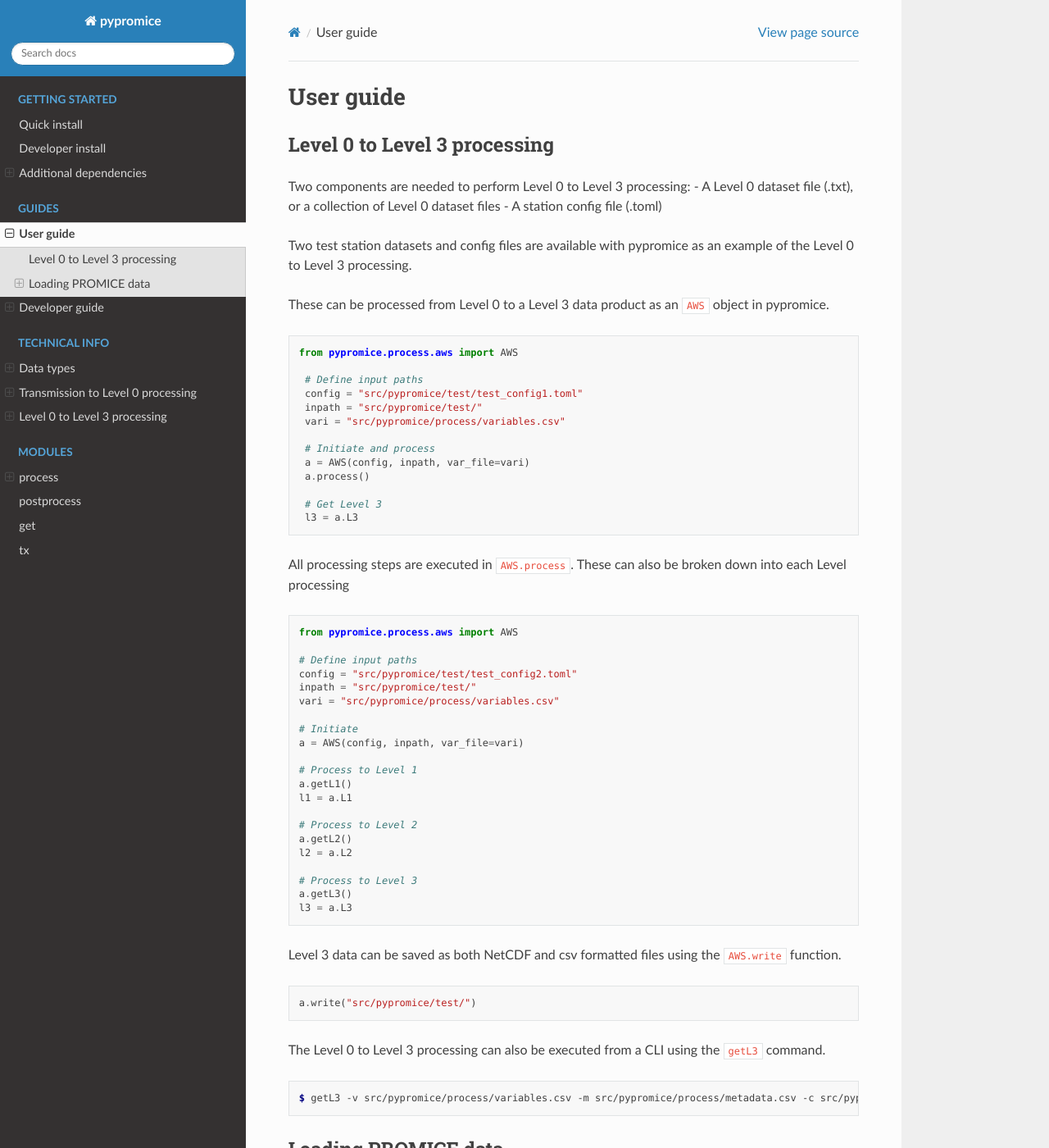
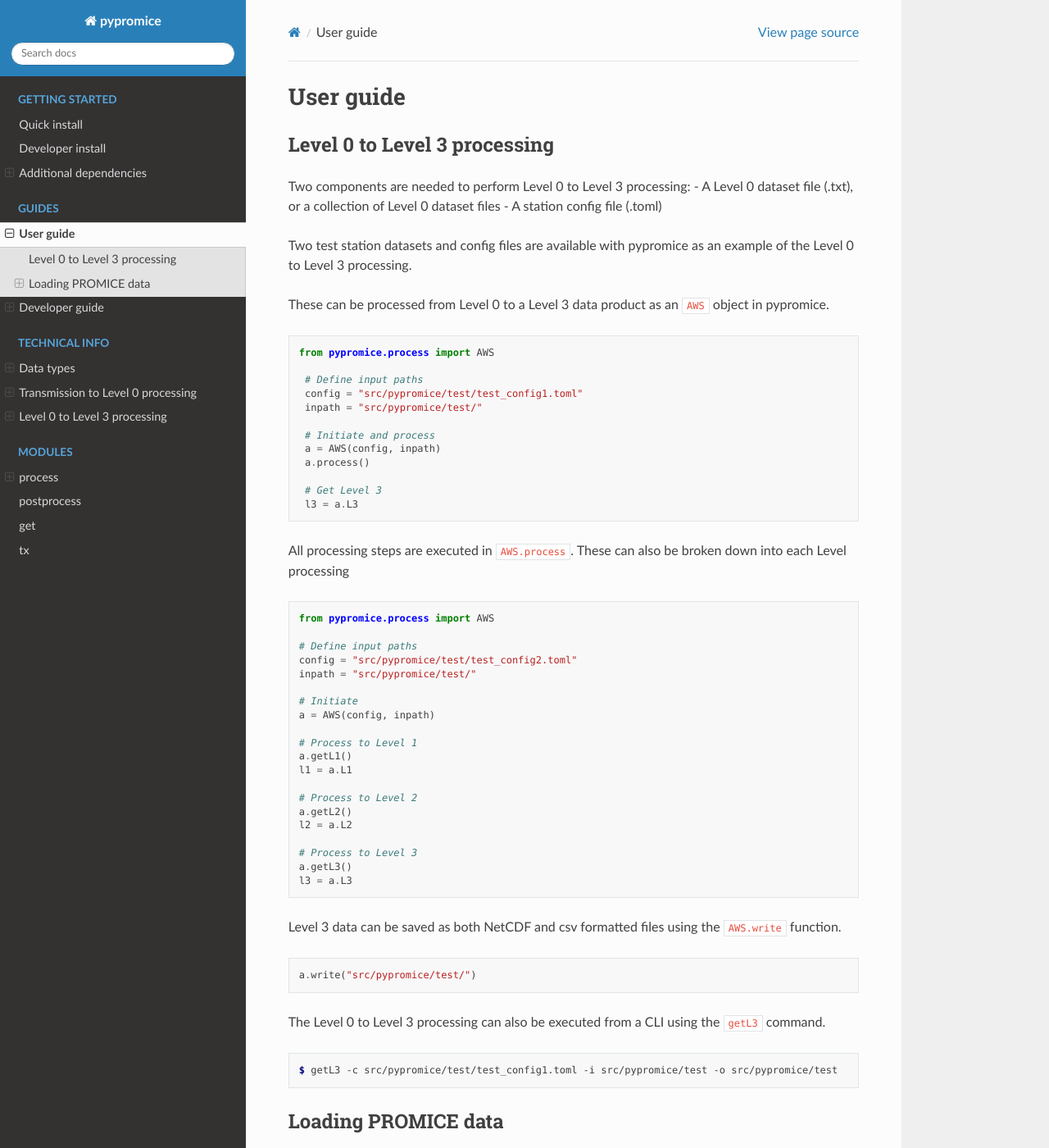
Before and after one commit to GEUS-Glaciology-and-Climate/pypromice, a Sphinx documentation site: the page built from docs/guide_user.rst, in a window 1280 px wide and 1400 px high. Shown: the whole window at 82% size. Built offline with Sphinx 7.4.7 and the Read the Docs theme 2.0.0, drawn with Linux system fonts in a browser that asks for light colours.

Commit message:
Docs updated with new links and modules

```diff
--- a/docs/guide_user.rst
+++ b/docs/guide_user.rst
@@ -15,15 +15,14 @@
 
 .. code:: python
 
-   from pypromice.process.aws import AWS
+   from pypromice.process import AWS
 
     # Define input paths
     config = "src/pypromice/test/test_config1.toml"
     inpath = "src/pypromice/test/"
-    vari = "src/pypromice/process/variables.csv"
 
     # Initiate and process
-    a = AWS(config, inpath, var_file=vari)
+    a = AWS(config, inpath)
     a.process()
 
     # Get Level 3
@@ -33,15 +32,14 @@
 
 .. code:: python
 
-    from pypromice.process.aws import AWS
+    from pypromice.process import AWS
 
     # Define input paths
     config = "src/pypromice/test/test_config2.toml"
     inpath = "src/pypromice/test/"
-    vari = "src/pypromice/process/variables.csv"
 
     # Initiate
-    a = AWS(config, inpath, var_file=vari)
+    a = AWS(config, inpath)
 
     # Process to Level 1
     a.getL1()
@@ -65,7 +63,7 @@
 
 .. code:: console
 
-    $ getL3 -v src/pypromice/process/variables.csv -m src/pypromice/process/metadata.csv -c src/pypromice/test/test_config1.toml -i src/pypromice/test -o src/pypromice/test
+    $ getL3 -c src/pypromice/test/test_config1.toml -i src/pypromice/test -o src/pypromice/test
 
 
 Loading PROMICE data
--- a/docs/technical_data.rst
+++ b/docs/technical_data.rst
@@ -17,7 +17,7 @@
 Level 1
 =======
 - [X] Engineering units (e.g. current or volts) converted to physical units (e.g. temperature or wind speed)
-- [ ] Invalid/bad/suspicious data flagged
+- [X] Invalid/bad/suspicious data flagged
 - [X] Multiple data files merged into one time series per station
 
 
```
Also changed, not shown: other parts of docs/guide_user.rst (+1 -1 lines), docs/technical_process.rst (+6 -7 lines).
